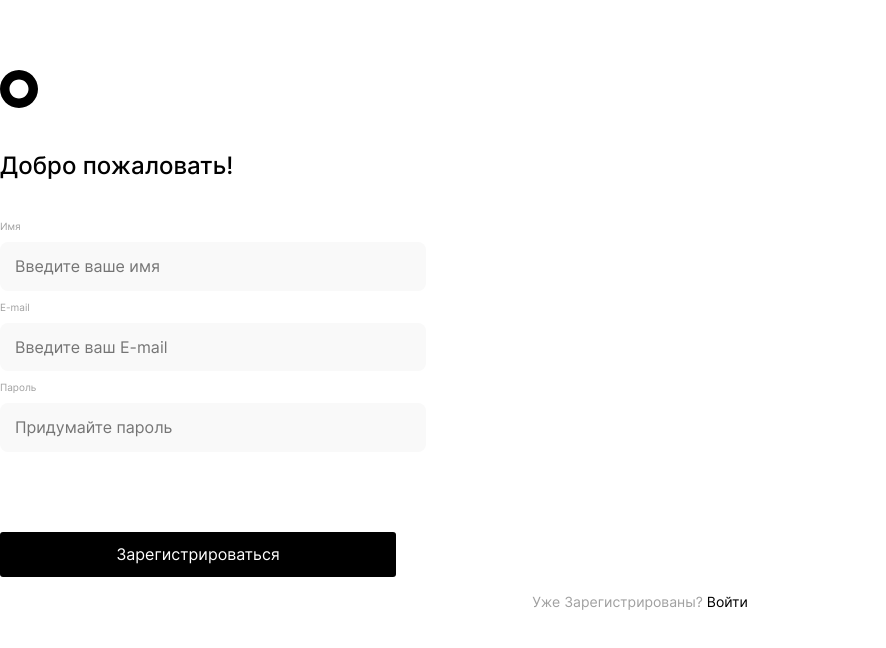
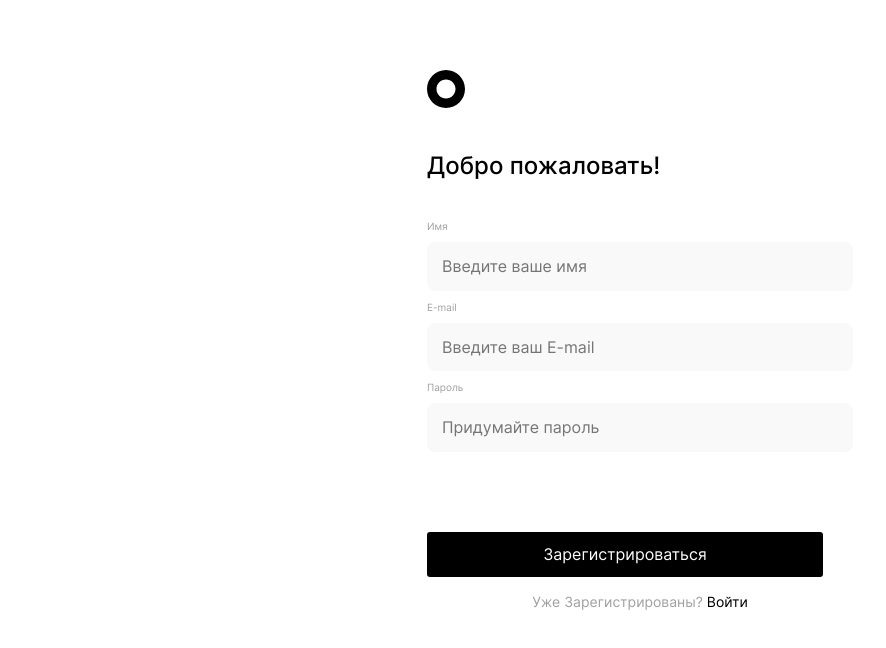
Before and after one commit to Veta322/movies-explorer-frontend, a React (Create React App) app: page /signup in a window 1280 px wide. Shown: the top 648 px of the page, without its empty margins (0-886 px from the left). Built offline with nearby package versions, Linux system fonts and the light colour scheme; the HTML template or start-up script is replaced by a standard one.

Commit message:
fix form

```diff
--- a/src/components/App/App.css
+++ b/src/components/App/App.css
@@ -7,6 +7,7 @@ body {
   flex-direction: column;
   margin: 0 auto;
   font-weight: 400;
+  justify-content: start;
   text-rendering: optimizeLegibility;
   -webkit-font-smoothing: antialiased;
   -moz-osx-font-smoothing: grayscale;
--- a/src/components/Login/Login.css
+++ b/src/components/Login/Login.css
@@ -4,6 +4,7 @@
     font-style: normal;
     display: flex;
     flex-direction: column;
+    max-width: fit-content;
 }
 
 .login__greeting {
--- a/src/components/Register/Register.css
+++ b/src/components/Register/Register.css
@@ -1,9 +1,10 @@
 .regist {
-    margin: 0 auto;
     padding: 70px 0;
     font-style: normal;
     display: flex;
     flex-direction: column;
+    margin: 0 auto;
+    max-width: fit-content;
 }
 
 .regist__greeting {
@@ -11,6 +12,7 @@
     font-size: 24px;
     line-height: 29px;
     margin: 40px 0;
+
 }
 
 .regist__form {
@@ -26,7 +28,6 @@
     color: #A0A0A0;
     margin: 0 0 10px;
 }
-
 
 .regist__form-input {
     margin: 0 0 10px;
@@ -97,7 +98,6 @@
     }
 
     .regist__form-input {
-
         width: 260px;
     }
 
```
